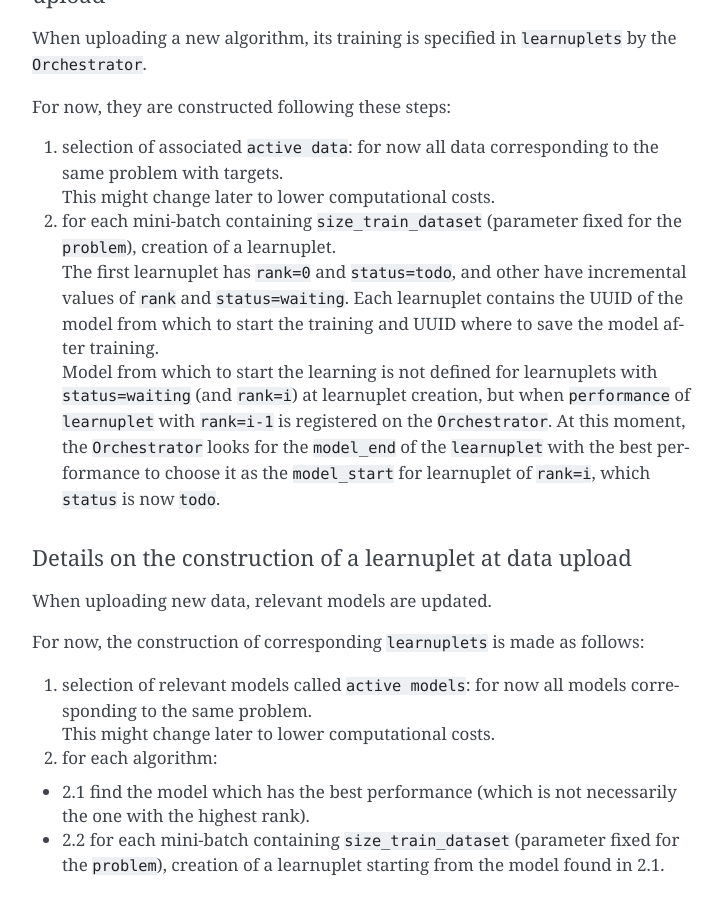
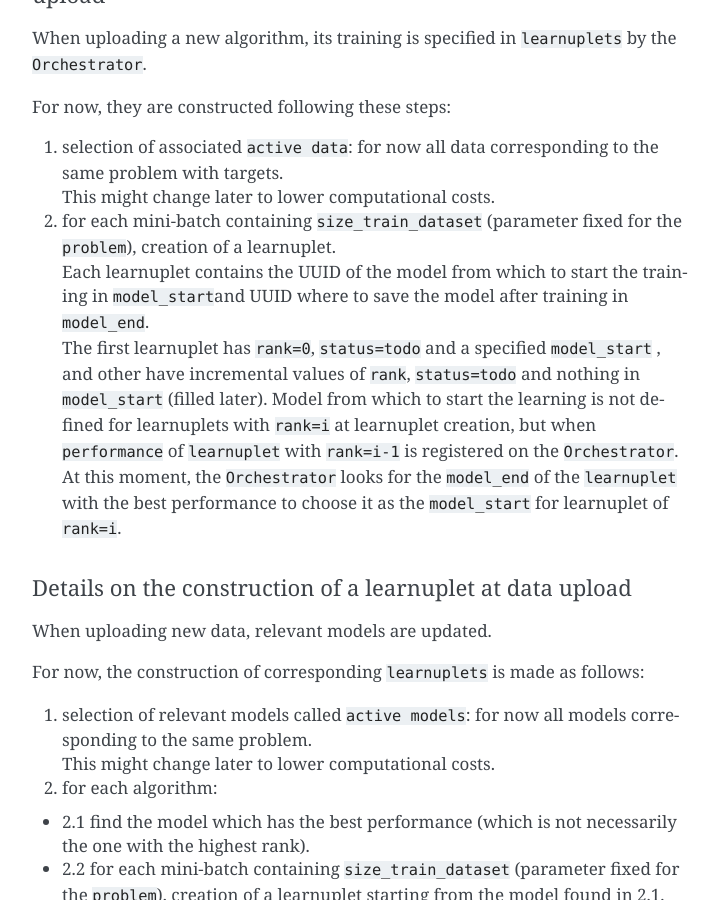
Before and after one commit to MorpheoOrg/morpheo, a Sphinx documentation site: the page built from docs/modules/learning.md, in a window 1280 px wide and 900 px high, scrolled down 2845 px. Shown: the whole window, without its empty margins (388-1108 px from the left). Built offline with Sphinx 7.4.7, drawn with Linux system fonts in a browser that asks for light colours; some of the changed text lies outside the part shown.

Commit message:
minor modifs

```diff
--- a/docs/modules/learning.md
+++ b/docs/modules/learning.md
@@ -82,9 +82,10 @@ For now, they are constructed following these steps:
 1. selection of associated `active data`: for now all data corresponding to the same problem with targets.
 This might change later to lower computational costs.
 2. for each mini-batch containing `size_train_dataset` (parameter fixed for the `problem`), creation of a learnuplet.
-The first learnuplet has `rank=0` and `status=todo`, and other have incremental values of `rank` and `status=waiting`.
-Each learnuplet contains the UUID of the model from which to start the training and UUID where to save the model after training.
-Model from which to start the learning is not defined for learnuplets with `status=waiting` (and `rank=i`) at learnuplet creation, but when `performance` of `learnuplet` with `rank=i-1` is registered on the `Orchestrator`. At this moment, the `Orchestrator` looks for the `model_end` of the `learnuplet` with the best performance to choose it as the `model_start` for learnuplet of `rank=i`, which `status` is now `todo`.
+Each learnuplet contains the UUID of the model from which to start the training in `model_start`and UUID where to save the model after training in `model_end`.
+The first learnuplet has `rank=0`, `status=todo` and a specified `model_start`
+, and other have incremental values of `rank`, `status=todo` and nothing in `model_start` (filled later).
+Model from which to start the learning is not defined for learnuplets with `rank=i` at learnuplet creation, but when `performance` of `learnuplet` with `rank=i-1` is registered on the `Orchestrator`. At this moment, the `Orchestrator` looks for the `model_end` of the `learnuplet` with the best performance to choose it as the `model_start` for learnuplet of `rank=i`.
 
 #### Details on the construction of a learnuplet at data upload
 
```
Also changed, not shown: other parts of docs/modules/learning.md (+3 -3 lines), docs/modules/introduction.md (+3 -3 lines).
